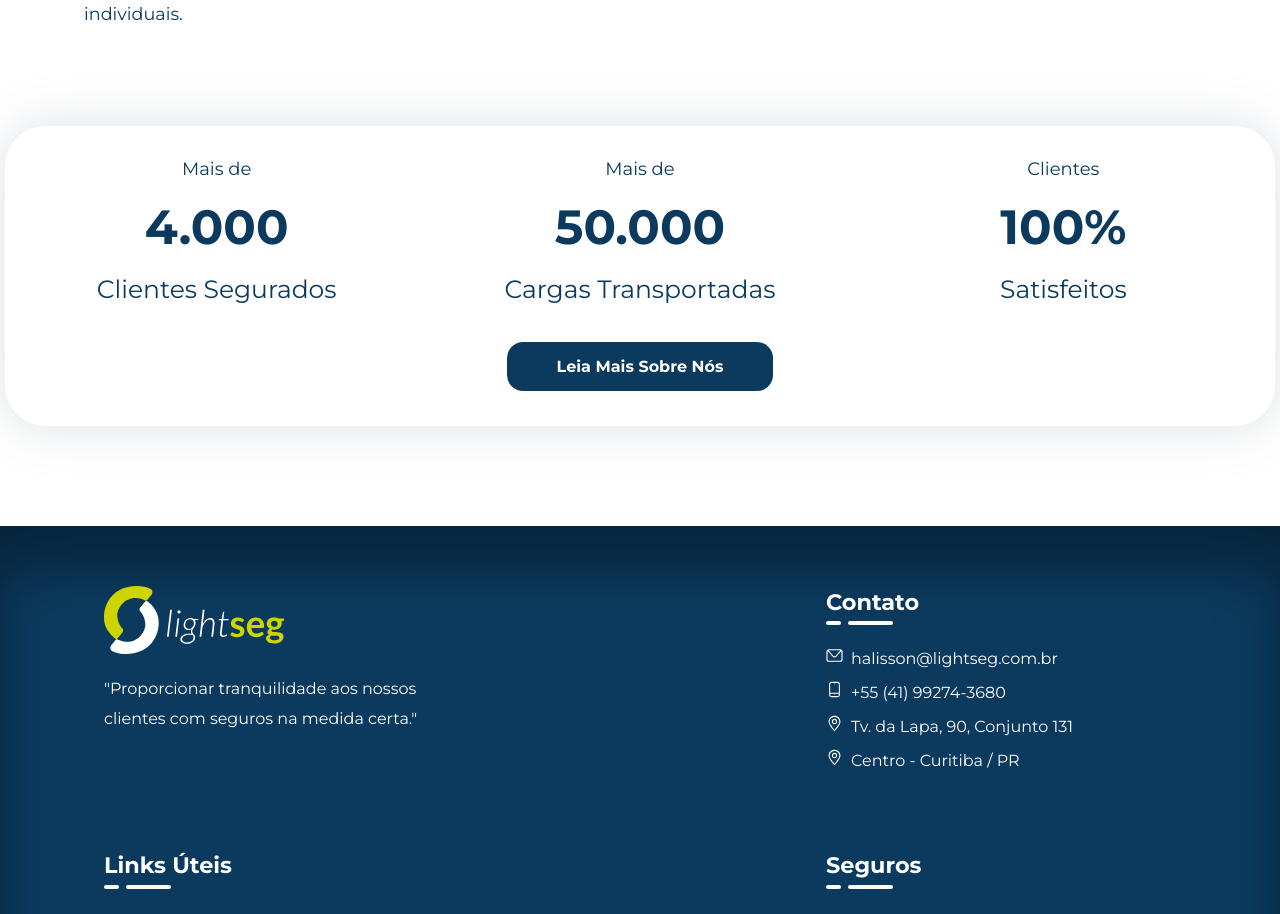
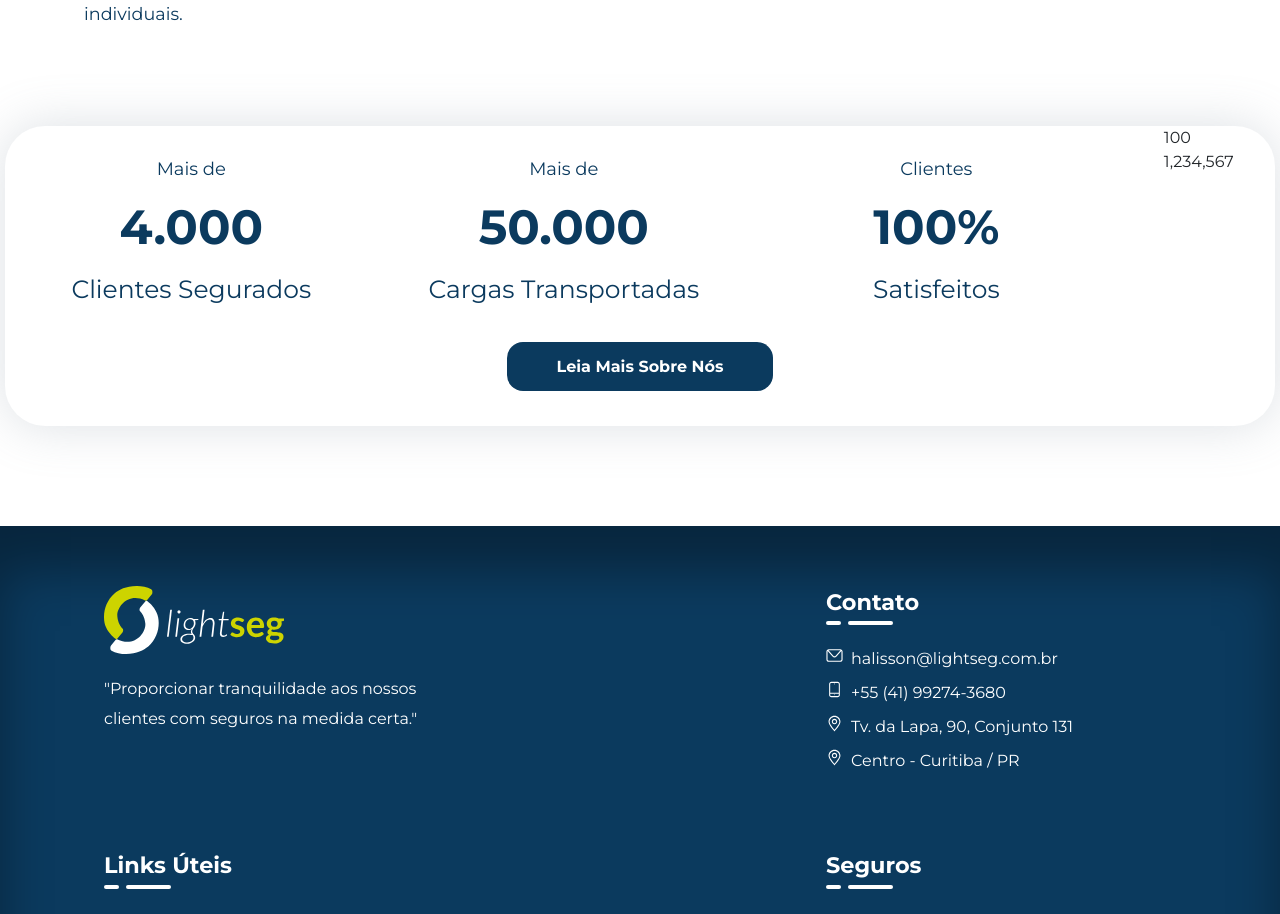
Before and after one commit to mayercordeiro/lightseg, a React (Create React App) app: page / in a window 1280 px wide. Shown: the part 2344-3258 px from the top of the page. Built offline with nearby package versions, Linux system fonts and the light colour scheme.

Commit message:
Testes CountUp04

```diff
--- a/src/components/Why/Why.js
+++ b/src/components/Why/Why.js
@@ -7,9 +7,16 @@ import Um from "../../assets/images/why1.svg";
 import Dois from "../../assets/images/why2.svg";
 import Tres from "../../assets/images/why3.svg";
 // Modules
-import CountUp from "react-countup";
+import CountUp, { useCountUp } from "react-countup";
 
 const Why = () => {
+  useCountUp({
+    ref: "counter",
+    end: 1234567,
+    enableScrollSpy: true,
+    scrollSpyDelay: 200,
+  });
+
   return (
     <section>
       <h1 className={styles.whyh1}>Por que a LightSeg?</h1>
@@ -94,6 +101,17 @@ const Why = () => {
           />
           <span className={styles.contadoresLine3}>Satisfeitos</span>
         </div>
+
+
+        <div className="App">
+          <div className="content" />
+          <CountUp end={100} enableScrollSpy />
+          <br />
+          <span id="counter" />
+        </div>
+
+
+
         <div className={styles.contadoresBotao}>
           <NavLink to="/sobre">Leia Mais Sobre Nós</NavLink>
         </div>
```
